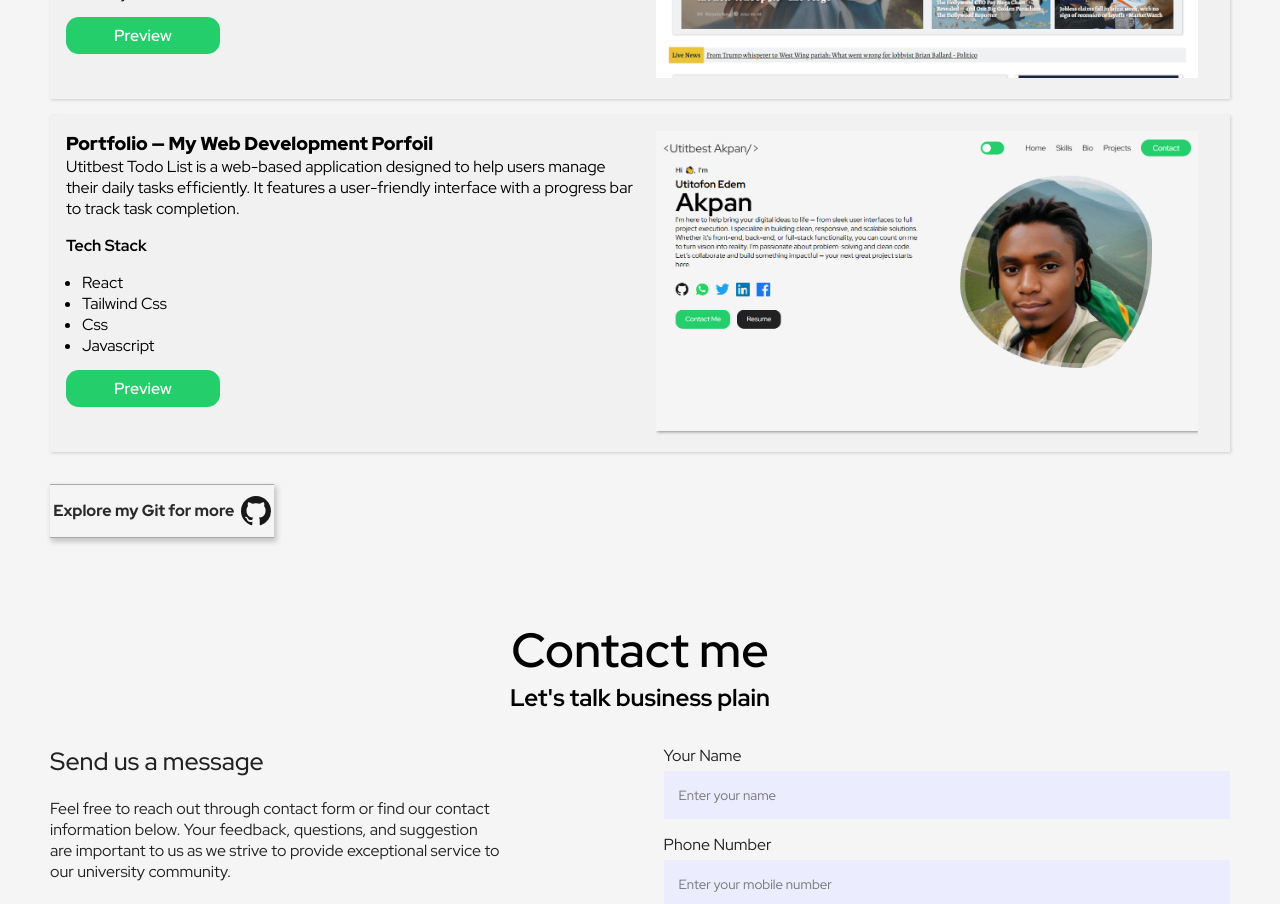
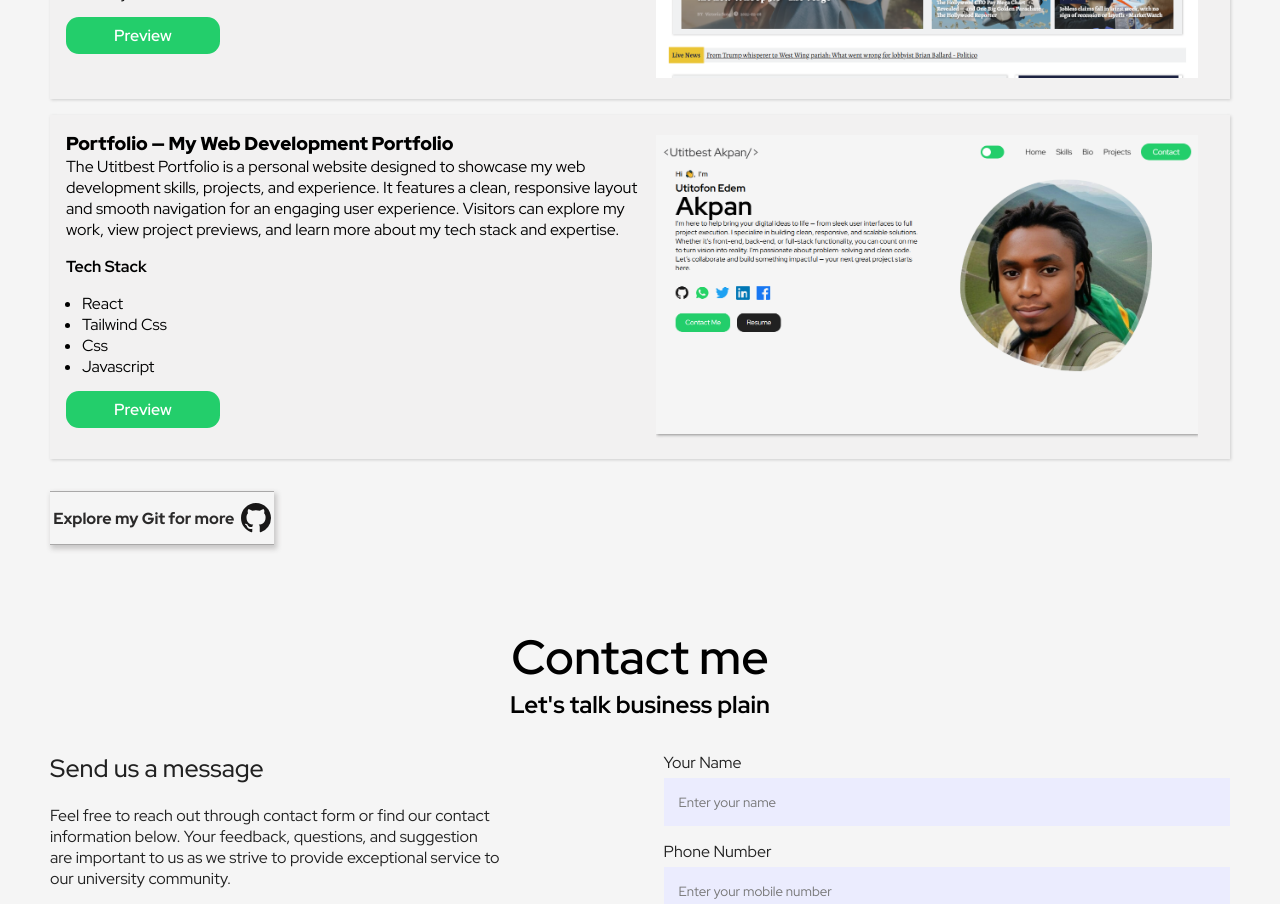
Before and after one commit to Utitbest/Utitbest_NewPortfolio, a React (Vite) app: page / in a window 1280 px wide. Shown: the part 2900-3804 px from the top of the page. Built offline with nearby package versions, Linux system fonts and the light colour scheme.

Commit message:
NETLIFY POBLISHING

```diff
--- a/src/Component/Project/Project.jsx
+++ b/src/Component/Project/Project.jsx
@@ -72,12 +72,13 @@ const Project = () => {
 
           <div className='projectItems'>
             <div className='projectcontent'>
-              <h3>Portfolio —  My Web Development Porfoil</h3>
+              <h3>Portfolio — My Web Development Portfolio</h3>
               <p>
-               Utitbest Todo List is a web-based application designed
-              to help users manage their daily tasks efficiently. It features a user-friendly
-               interface with a progress bar to track task completion.
-              </p>
+                    The Utitbest Portfolio is a personal website designed to showcase my web development skills,
+                    projects, and experience. It features a clean, responsive layout and smooth navigation for an
+                    engaging user experience. Visitors can explore my work, view project previews, and learn more
+                    about my tech stack and expertise.
+                </p>
               <h4>Tech Stack</h4>
               <ul>
                 <li>React</li>
@@ -86,7 +87,7 @@ const Project = () => {
                 <li>Javascript</li>
               </ul>
               <div className='preview'>
-                <a href="https://utitbesttasksystem.netlify.app/" target="_blank">Preview</a>
+                <a href="https://portfolio-utitbest.netlify.app/" target="_blank">Preview</a>
               </div>
             </div>
 
```
